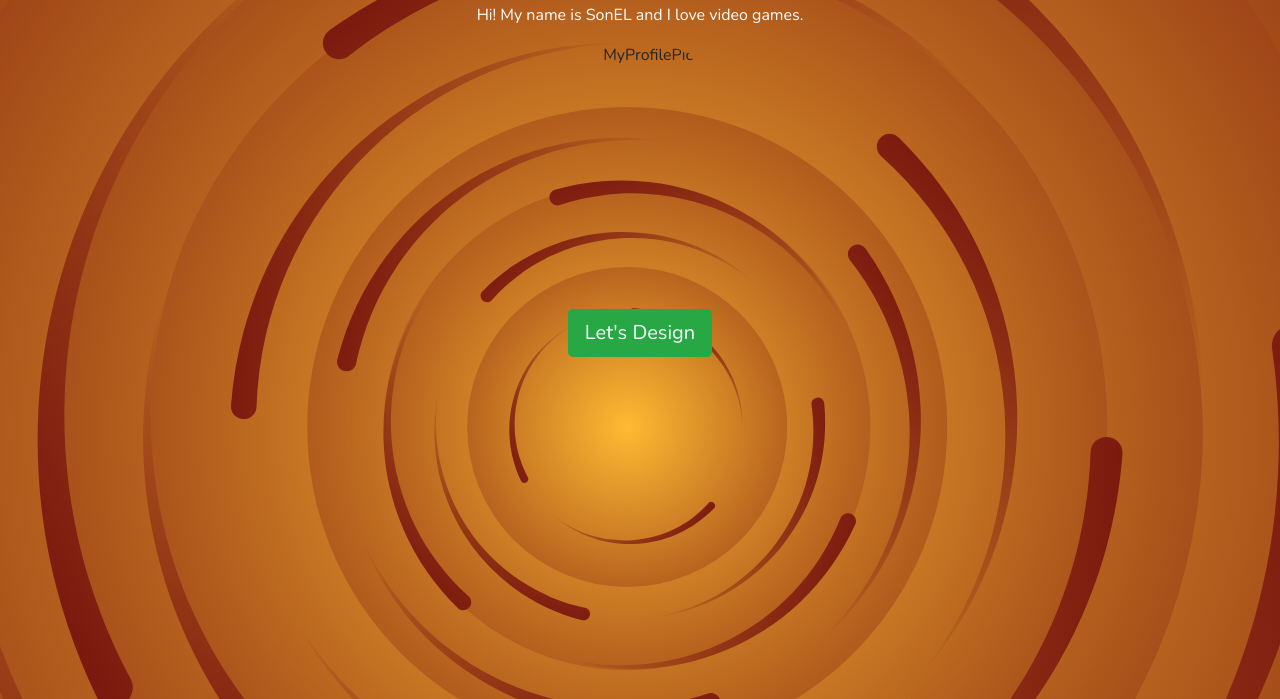
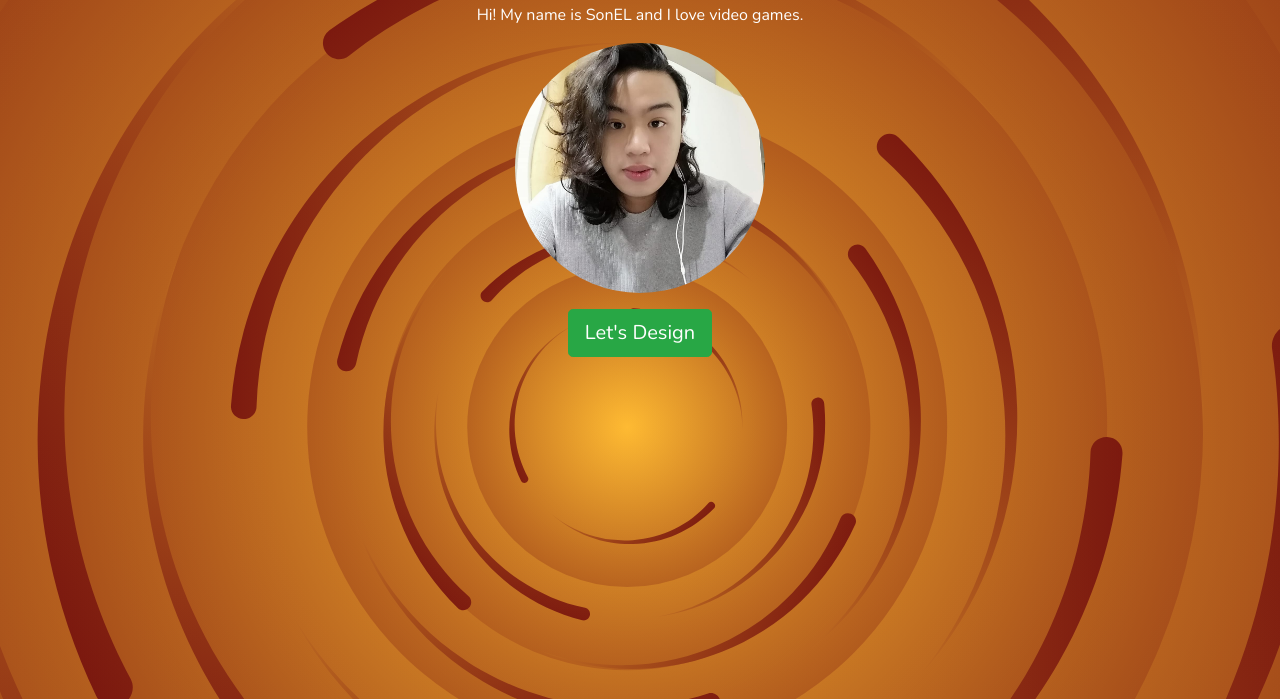
Before and after one commit to Son-EL/fcb-portfolio, a plain HTML site: page index.html in a window 1280 px wide. Shown: the part 101-800 px from the top of the page. Drawn offline with nearby package versions, Linux system fonts and the light colour scheme; the site is published under a folder, as on GitHub Pages, so addresses that start at the root find nothing.

Commit message:
Update index.html

```diff
--- a/index.html
+++ b/index.html
@@ -26,7 +26,7 @@
             <h1 class="text-white">Full-Stack Developer</h1>
                 <p class="text-white">Hi! My name is SonEL and I love
                 video games.</p>
-                <img src="/images/meself.jpg"
+                <img src="./images/meself.jpg"
                 class="img-fluid"
                 title="My-Picture"
                 alt="MyProfilePic"
```
